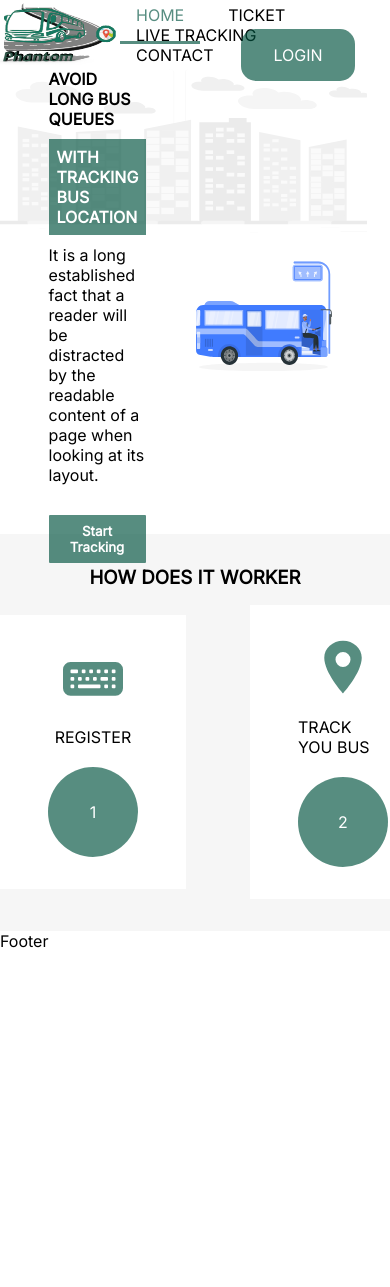
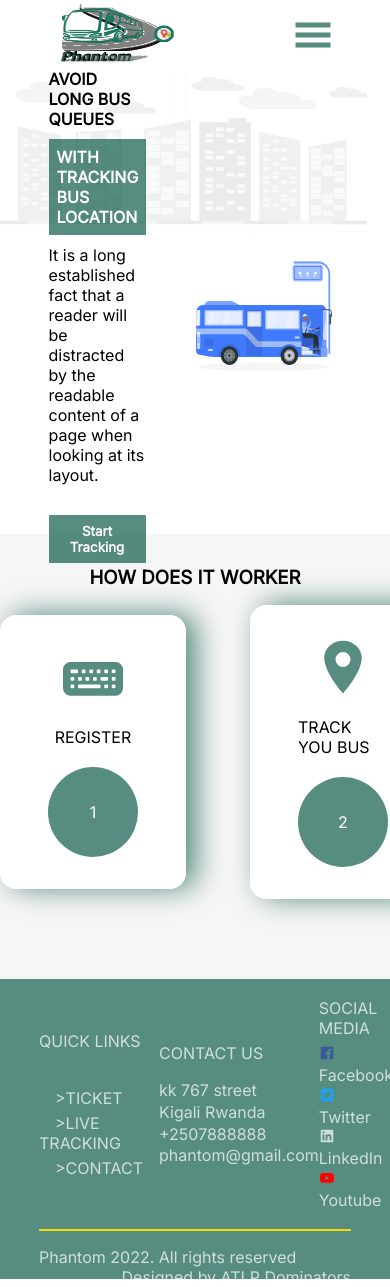
Before and after one commit to atlp-rwanda/Dominators-Phantom-FE, a React (Create React App) app: page / in a window 390 px wide. Shown: the top 1287 px of the page. Before the commit the page ends 951 px from the top, so only its background shows below. Built offline with nearby package versions, Linux system fonts and the light colour scheme.

Commit message:
responsive nav bar

```diff
--- a/src/components/Footer/Footer.js
+++ b/src/components/Footer/Footer.js
@@ -1,5 +1,68 @@
 import "./footer.css";
+import { NavLink } from "react-router-dom";
+import {
+  AiFillFacebook,
+  AiFillTwitterSquare,
+  AiFillLinkedin,
+  AiFillYoutube,
+} from "react-icons/ai";
 function Footer() {
-  return <div>Footer</div>;
+  return (
+    <div className="footer">
+      <div className="footer-limit">
+        <div className="footer-content">
+          <div className="footer-quick-links">
+            QUICK LINKS
+            <ul>
+              <li>
+                <NavLink to="/ticket">&gt;TICKET</NavLink>
+              </li>
+              <li>
+                <NavLink to="/live-tracking">&gt;LIVE TRACKING</NavLink>
+              </li>
+              <li>
+                <NavLink to="/contact">&gt;CONTACT</NavLink>
+              </li>
+            </ul>
+          </div>
+          <div className="footer-contact-us">
+            CONTACT US
+            <ul>
+              <li>kk 767 street</li>
+              <li>Kigali Rwanda</li>
+              <li>+2507888888</li>
+              <li>phantom@gmail.com</li>
+            </ul>
+          </div>
+          <div className="footer-social-media">
+            SOCIAL MEDIA
+            <ul>
+              <li>
+                <AiFillFacebook className="icon-facebook" />
+                &nbsp; Facebook
+              </li>
+              <li>
+                <AiFillTwitterSquare className="icon-twitter" />
+                &nbsp; Twitter
+              </li>
+              <li>
+                <AiFillLinkedin className="icon-linkedin" />
+                &nbsp; LinkedIn
+              </li>
+              <li>
+                <AiFillYoutube className="icon-youtube" />
+                &nbsp; Youtube
+              </li>
+            </ul>
+          </div>
+        </div>
+        <div className="hr" />
+        <div className="designer">
+          <p className="p1">Phantom 2022. All rights reserved</p>
+          <p className="p2">Designed by ATLP Dominators</p>
+        </div>
+      </div>
+    </div>
+  );
 }
 export default Footer;
--- a/src/components/Footer/footer.css
+++ b/src/components/Footer/footer.css
@@ -0,0 +1,84 @@
+.footer {
+  height: 300px;
+  background-color: var(--green);
+  color: var(--white);
+}
+.footer .footer-limit {
+  width: 80%;
+}
+
+.footer .footer-content {
+  display: grid;
+  grid-template-columns: 1fr 1fr 1fr;
+  height: 250px;
+  grid-column-start: auto;
+}
+.footer .footer-content .footer-quick-links {
+  width: 100%;
+  color: rgba(255, 255, 255, 0.719);
+}
+.footer .footer-content .footer-quick-links ul {
+  list-style: none;
+  padding-top: 2rem;
+}
+.footer .footer-content .footer-quick-links ul li {
+  color: rgba(255, 255, 255, 0.719);
+  padding-top: 5px;
+}
+.footer .footer-content .footer-quick-links ul li a {
+  text-decoration: none;
+  padding-top: 2px;
+  color: rgba(255, 255, 255, 0.719);
+}
+.footer .footer-content .footer-quick-links ul li a:hover {
+  color: rgba(255, 255, 255);
+}
+.footer .footer-content .footer-contact-us {
+  width: 100%;
+  color: rgba(255, 255, 255, 0.719);
+  margin: auto;
+}
+.footer .footer-content .footer-contact-us ul {
+  padding-top: 1rem;
+}
+.footer .footer-content .footer-contact-us ul li {
+  padding-top: 0.1rem;
+  list-style: none;
+}
+.footer .footer-content .footer-social-media {
+  width: 100%;
+  color: rgba(255, 255, 255, 0.719);
+}
+.footer .footer-content .footer-social-media ul {
+  padding-top: 5px;
+}
+.footer .footer-content .footer-social-media ul li {
+  padding-top: 0.1rem;
+  list-style: none;
+  cursor: pointer;
+}
+.icon-facebook {
+  color: #3b5998;
+}
+.icon-twitter {
+  color: #1da1f2;
+}
+.icon-youtube {
+  color: red;
+}
+.footer-limit .hr {
+  height: 2px;
+  background-color: #f4dc00;
+  width: 100%;
+  top: 2px;
+}
+.footer-limit .designer {
+  color: rgba(255, 255, 255, 0.719);
+  margin-top: 1rem;
+}
+.footer-limit .designer p.p1 {
+  float: left;
+}
+.footer-limit .designer p.p2 {
+  float: right;
+}
--- /dev/null
+++ b/src/components/Navbars/UserNavbar.css
@@ -0,0 +1,177 @@
+nav {
+  background-color: var(--white);
+  z-index: 1;
+}
+.nav {
+  position: sticky;
+  width: 100%;
+  display: flex;
+  align-items: center;
+  justify-content: space-between;
+}
+.hamburger {
+  height: 40px;
+  width: 40px;
+  color: var(--green);
+  cursor: pointer;
+  display: none;
+}
+.hamburger:hover {
+  height: 40px;
+  width: 40px;
+  color: var(--white);
+  background-color: var(--green);
+}
+
+.logo {
+  top: 0px;
+}
+
+.navItem ul {
+  list-style: none;
+}
+.nav ul li {
+  display: inline-block;
+  margin-right: 12px;
+  cursor: pointer;
+}
+.navItem ul li a.login {
+  background-color: var(--green);
+  color: var(--white);
+  padding: 1rem 2rem;
+  border-radius: 15px;
+}
+.navItem ul li a.login:hover {
+  color: var(--white);
+  border-bottom: 3px solid var(--green);
+  padding: 1rem 2rem;
+  border-radius: 15px;
+}
+.navItem ul li a {
+  text-decoration: none;
+  padding: 1rem 1rem;
+  color: var(--black);
+  font-weight: 200;
+}
+.navItem ul li a.active {
+  color: var(--green);
+  border-bottom: 3px solid var(--green);
+  padding: 1rem 1rem;
+}
+.navItem ul li a:hover {
+  padding: 1rem 1rem;
+  background-color: var(--green);
+  color: var(--white);
+  border-bottom: 3px solid gray;
+}
+/* Extra small devices (phones, 600px and down) */
+@media only screen and (max-width: 620px) {
+  .navItem {
+    display: none;
+  }
+  .hamburger {
+    display: block;
+  }
+  .responsiveNavItem {
+    display: block;
+    right: 0px;
+    top: 0px;
+    float: right;
+    position: absolute;
+    background-color: var(--green);
+    color: var(--white);
+    padding: 4rem;
+  }
+  .close {
+    top: 0px;
+    float: right;
+    right: 0px;
+    cursor: pointer;
+    margin-top: -50px;
+  }
+
+  .nav ul li {
+    display: flex;
+    margin-right: 12px;
+    cursor: pointer;
+    align-items: baseline;
+
+    color: white;
+  }
+  ul li a.login {
+    background-color: var(--green);
+    color: var(--white);
+    padding: 1rem 2rem;
+    border-radius: 15px;
+  }
+  ul li a.login:hover {
+    color: var(--white);
+    border-bottom: 3px solid var(--green);
+    padding: 1rem 2rem;
+    border-radius: 15px;
+  }
+  ul li a {
+    text-decoration: none;
+    padding: 1rem 1rem;
+    color: var(--black);
+    font-weight: 200;
+  }
+  ul li a.active {
+    color: var(--green);
+    border-bottom: 3px solid var(--green);
+    padding: 1rem 1rem;
+  }
+  ul li a:hover {
+    padding: 1rem 1rem;
+    background-color: var(--green);
+    color: var(--white);
+    border-bottom: 3px solid gray;
+  }
+}
+
+/* Small devices (portrait tablets and large phones, 600px and up) */
+
+/* Medium devices (landscape tablets, 768px and down) */
+@media only screen and (max-width: 768px) and (min-width: 620px) {
+  .nav {
+    position: sticky;
+    width: 100%;
+    display: flex;
+    align-items: center;
+    justify-content: space-between;
+  }
+  .nav ul li {
+    display: inline-block;
+    margin-right: 6px;
+    cursor: pointer;
+  }
+  .navItem ul li a.login {
+    background-color: var(--green);
+    color: var(--white);
+    padding: 0.5rem 1rem;
+    border-radius: 7.5px;
+  }
+  .navItem ul li a.login:hover {
+    color: var(--white);
+    border-bottom: 1.5px solid var(--green);
+    padding: 0.5rem 1rem;
+    border-radius: 7.5px;
+  }
+  .navItem ul li a {
+    text-decoration: none;
+    padding: 0.5rem 0.5rem;
+    color: var(--black);
+    font-weight: 200;
+  }
+  .navItem ul li a.active {
+    color: var(--green);
+    border-bottom: 1.5px solid var(--green);
+    padding: 0.5rem 0.5rem;
+  }
+  .navItem ul li a:hover {
+    padding: 0.5rem 0.5rem;
+    background-color: var(--green);
+    color: var(--white);
+    border-bottom: 1.5px solid gray;
+  }
+}
--- a/src/components/Navbars/UserNavbar.js
+++ b/src/components/Navbars/UserNavbar.js
@@ -1,12 +1,56 @@
 import phantom from "../../assets/images/logos/phantomIcon.png";
 import { NavLink } from "react-router-dom";
+import { useState } from "react";
+import "./UserNavbar.css";
+import { GiHamburgerMenu } from "react-icons/gi";
+import { ImCross } from "react-icons/im";
 function UserNavbar() {
+  const [toggleMenu, setToggleMenu] = useState(false);
+  let humbuger;
+  const toggleNav = () => {
+    if (toggleMenu === false) {
+      setToggleMenu(true);
+    } else {
+      setToggleMenu(false);
+    }
+  };
+
   return (
     <div className="navBar">
       <nav className="nav">
         <div className="logo">
           <img alt="" src={phantom} width="120px" height="65px" />
         </div>
+        {toggleMenu ? (
+          <div className="responsiveNavItem">
+            <ImCross
+              className="close"
+              onClick={() => {
+                setToggleMenu( false );
+                humbuger={$}
+              }}
+            />
+            <ul>
+              <li>
+                <NavLink to="/">HOME</NavLink>
+              </li>
+              <li>
+                <NavLink to="ticket">TICKET</NavLink>
+              </li>
+              <li>
+                <NavLink to="tracking">LIVE TRACKING</NavLink>
+              </li>
+              <li>
+                <NavLink to="contact">CONTACT</NavLink>
+              </li>
+              <li>
+                <NavLink to="login" className="login">
+                  LOGIN
+                </NavLink>
+              </li>
+            </ul>
+          </div>
+        ) : (
           <div className="navItem">
             <ul>
               <li>
@@ -28,6 +72,9 @@ function UserNavbar() {
               </li>
             </ul>
           </div>
+        )}
+
+        <GiHamburgerMenu className="hamburger" onClick={toggleNav} />
       </nav>
     </div>
   );
--- a/src/pages/Home/home.css
+++ b/src/pages/Home/home.css
@@ -5,7 +5,7 @@
   flex-direction: column;
   align-items: center;
   background-color: #f6f6f6;
-  padding-bottom: 2rem;
+  padding-bottom: 5rem;
   padding-top: 2rem;
 }
 .home-content .row {
@@ -18,8 +18,33 @@
   padding: 2rem 3rem;
   background-color: var(--white);
   display: flex;
+  width: 100%;
   flex-direction: column;
+  cursor: pointer;
+  box-shadow: 10px -1px 29px var(--green);
+  border-radius: 16px;
 }
+.home-content .row .col-3:hover {
+  padding: 2rem 3rem;
+  background-color: var(--green);
+  display: flex;
+  width: 100%;
+  flex-direction: column;
+  cursor: pointer;
+  box-shadow: 10px -1px 29px var(--white);
+  border-radius: 16px;
+  color: var(--white);
+}
+.home-content .row .col-3:hover > .icons {
+  color: var(--white);
+}
+.home-content .row .col-3:hover > .home-circle {
+  background-color: var(--white);
+}
+.home-content .row .col-3:hover > .home-circle span{
+  color: var(--green);
+}
+
 .icons {
   color: var(--green);
   height: 60px;
--- a/src/style.css
+++ b/src/style.css
@@ -14,56 +14,22 @@
 body {
   background-color: #ffffff;
 }
-nav {
-  background-color: var(--white);
-  z-index: 1;
-}
-.nav {
-  position:sticky;
-  width: 100%;
-  display: flex;
-  align-items: center;
-  justify-content: space-between;
+
+::-webkit-scrollbar {
+  width: 11px;
 }
 
-.logo {
-  top: 0px;
+::-webkit-scrollbar-track {
+  background-color: var(--white);
+  box-shadow: inset 0 0 5px var(--green);
+  border-radius: 8px;
+}
+::-webkit-scrollbar-thumb {
+  background: var(--green);
+  border-radius: 8px;
 }
 
-.navItem ul {
-  list-style: none;
+::-webkit-scrollbar-thumb:hover {
+  background: var(--green);
+  box-shadow: inset 0 0 5px var(--white);
 }
-.nav ul li {
-  display: inline-block;
-  margin-right: 12px;
-  cursor: pointer;
-}
-.navItem ul li a.login  {
-  background-color: var(--green);
-  color: var(--white);
-  padding: 1rem 2rem;
-  border-radius: 15px;
-}
-.navItem ul li a.login:hover  {
-   color: var(--white);
-  border-bottom: 3px solid var(--green);
-  padding: 1rem 2rem;
-  border-radius: 15px;
-}
-.navItem ul li a {
-  text-decoration: none;
-  padding: 1rem 1rem;
-  color: var(--black);
-  font-weight: 200;
-}
-.navItem ul li a.active {
-  color: var(--green);
-  border-bottom: 3px solid var(--green);
-  padding: 1rem 1rem;
-}
-.navItem ul li a:hover {
-  padding: 1rem 1rem;
-  background-color: var(--green);
-  color: var(--white);
-  border-bottom: 3px solid gray;
-}
```
Lines whose indentation alone changed are shown as unchanged.
